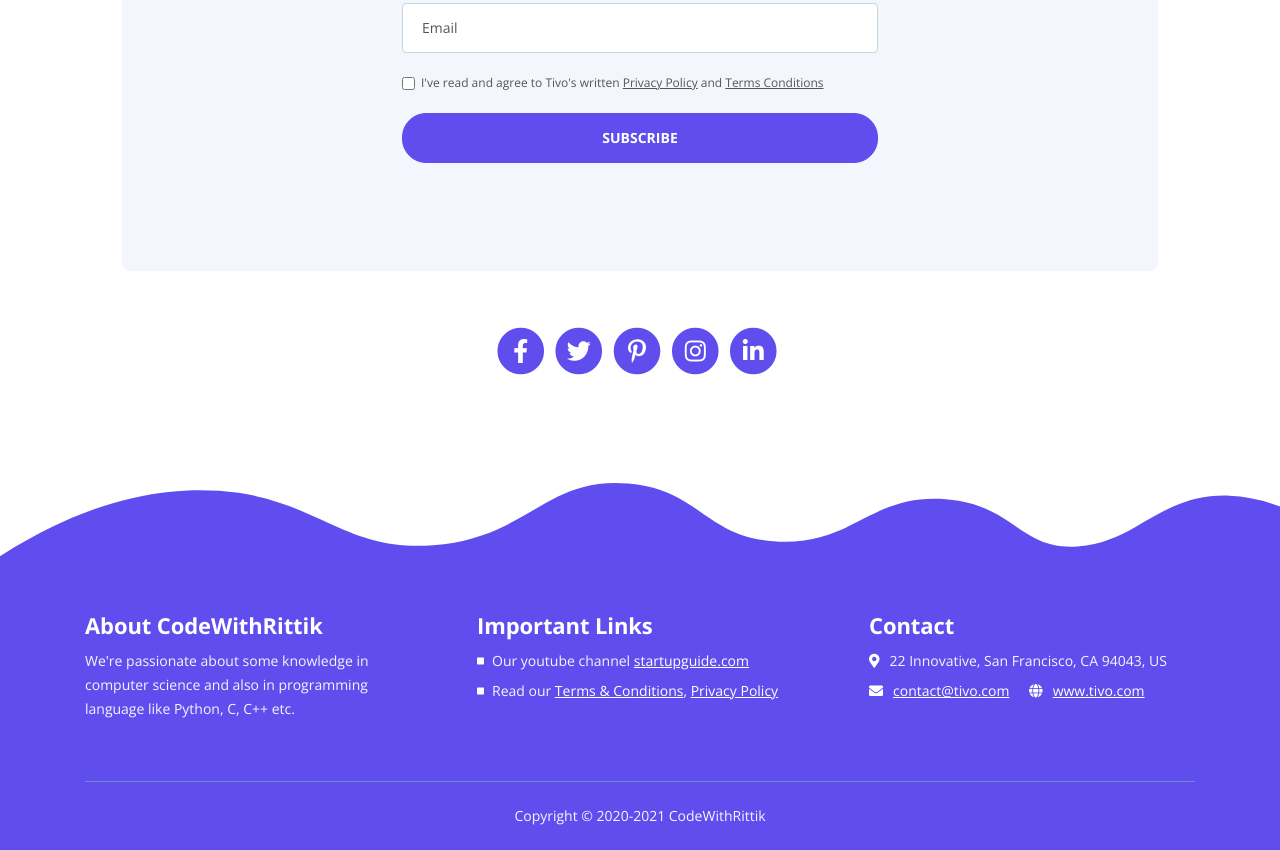
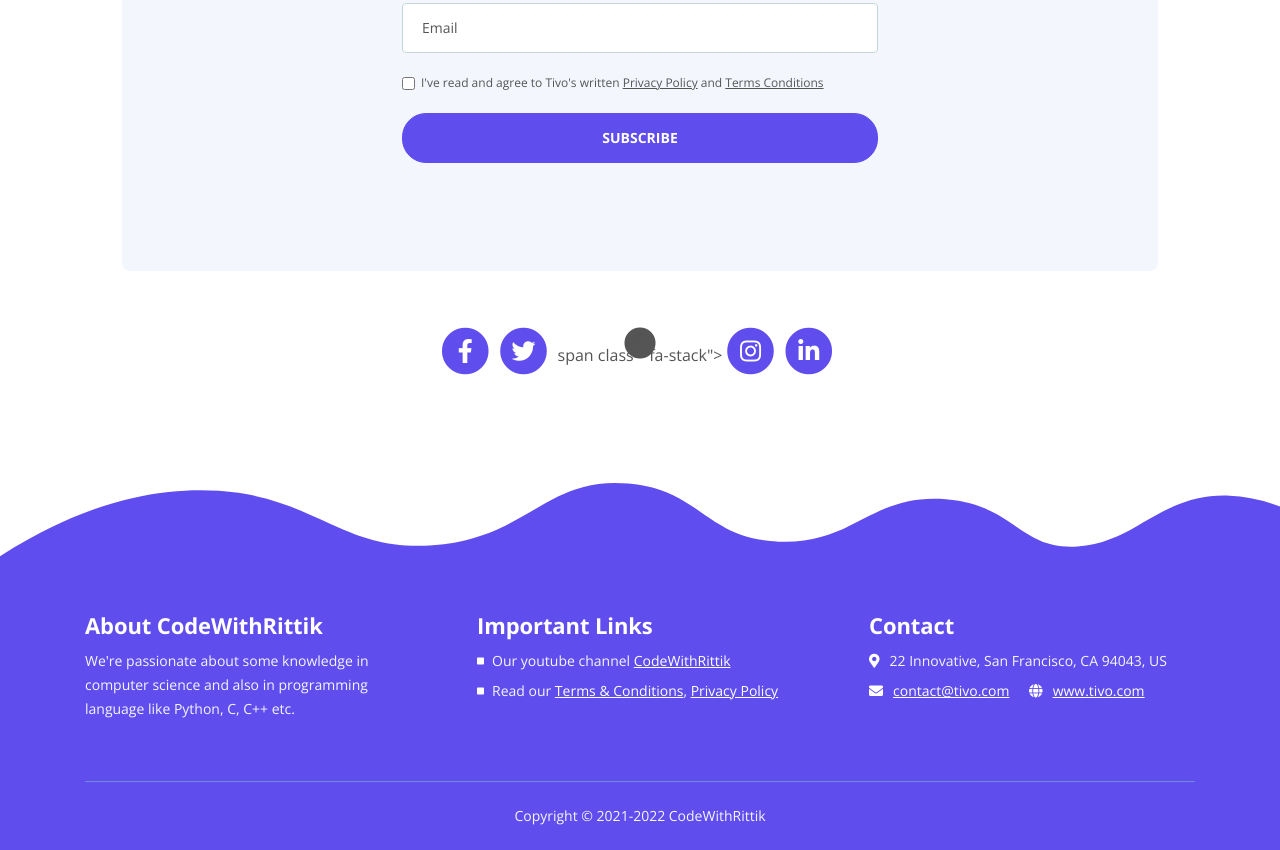
Before and after one commit to CodeWithRittik/codewithrittik.github.com, a plain HTML site: page index.html in a window 1280 px wide. Shown: the part 5316-6166 px from the top of the page. Drawn offline with nearby package versions, Linux system fonts and the light colour scheme.

Commit message:
fixing in another branch

```diff
--- a/index.html
+++ b/index.html
@@ -787,7 +787,7 @@
                                 <i class="fab fa-twitter fa-stack-1x"></i>
                             </a>
                         </span>
-                        <span class="fa-stack">
+                        span class="fa-stack">
                             <a href="#your-link">
                                 <i class="fas fa-circle fa-stack-2x"></i>
                                 <i class="fab fa-pinterest-p fa-stack-1x"></i>
@@ -830,7 +830,7 @@
                         <ul class="list-unstyled li-space-lg p-small">
                             <li class="media">
                                 <i class="fas fa-square"></i>
-                                <div class="media-body">Our youtube channel <a class="white" href="#your-link">startupguide.com</a></div>
+                                <div class="media-body">Our youtube channel <a class="white" href="https://codewithrittik.page.link/CWR">CodeWithRittik</a></div>
                             </li>
                             <li class="media">
                                 <i class="fas fa-square"></i>
@@ -865,7 +865,7 @@
         <div class="container">
             <div class="row">
                 <div class="col-lg-12">
-                    <p class="p-small">Copyright © 2020-2021 <a href="https://codewithrittik.page.link/CWR">CodeWithRittik</a></p>
+                    <p class="p-small">Copyright © 2021-2022 <a href="https://codewithrittik.page.link/CWR">CodeWithRittik</a></p>
                 </div> <!-- end of col -->
             </div> <!-- enf of row -->
         </div> <!-- end of container -->
```
